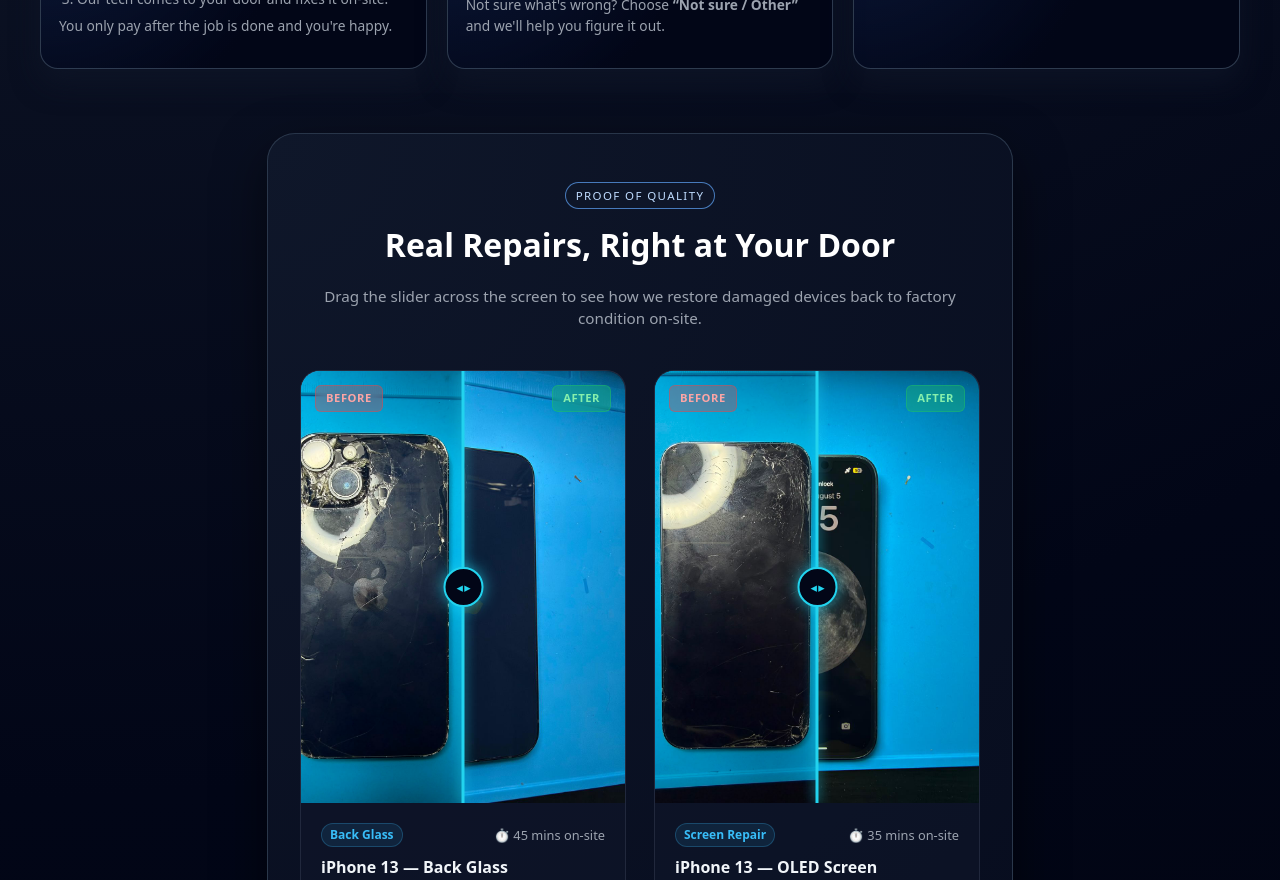
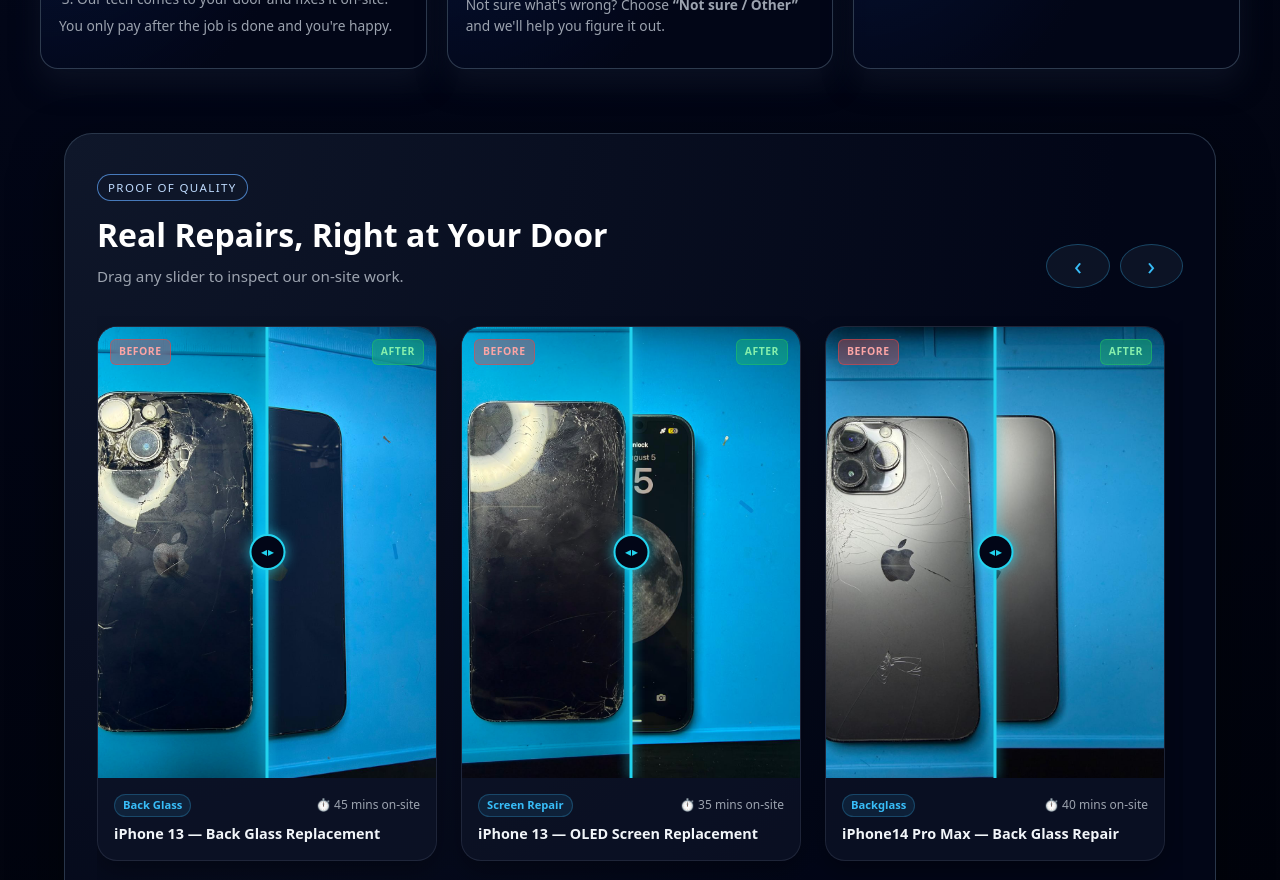
Before and after one commit to AbdelrahmanGaballa/fix-at-your-door, a React (Vite) app: page / in a window 1280 px wide. Shown: the part 1920-2800 px from the top of the page. Built offline with nearby package versions, Linux system fonts and the light colour scheme.

Commit message:
edfeseedsfefewf

```diff
--- a/src/App.css
+++ b/src/App.css
@@ -3849,3 +3849,251 @@
   font-weight: 600;
   margin: 0;
 }
+
+/* =========================================
+   BEFORE & AFTER CAROUSEL STYLES
+========================================= */
+.ba-section {
+  max-width: 1200px;
+  margin: 64px auto;
+  padding: 0 24px;
+}
+
+.ba-section-inner {
+  background: radial-gradient(circle at top left, #0f172a, #020617 75%);
+  border: 1px solid rgba(51, 65, 85, 0.8);
+  border-radius: 28px;
+  padding: 40px 32px;
+  box-shadow: 0 20px 50px rgba(0, 0, 0, 0.5);
+}
+
+.ba-header-row {
+  display: flex;
+  justify-content: space-between;
+  align-items: flex-end;
+  margin-bottom: 28px;
+  gap: 20px;
+}
+
+.ba-header-row h2 {
+  font-size: 2rem;
+  color: #fff;
+  margin: 10px 0 6px;
+  font-weight: 700;
+}
+
+.ba-header-row p {
+  color: #9ca3af;
+  font-size: 0.95rem;
+  margin: 0;
+}
+
+.ba-carousel-controls {
+  display: flex;
+  gap: 10px;
+}
+
+.ba-nav-btn {
+  width: 44px;
+  height: 44px;
+  border-radius: 50%;
+  background: rgba(15, 23, 42, 0.8);
+  border: 1px solid rgba(56, 189, 248, 0.3);
+  color: #38bdf8;
+  font-size: 1.6rem;
+  display: flex;
+  align-items: center;
+  justify-content: center;
+  cursor: pointer;
+  transition: all 0.2s ease;
+  line-height: 1;
+}
+
+.ba-nav-btn:hover {
+  background: rgba(56, 189, 248, 0.2);
+  border-color: #38bdf8;
+  transform: translateY(-2px);
+}
+
+.ba-carousel-track {
+  display: flex;
+  gap: 24px;
+  overflow-x: auto;
+  scroll-snap-type: x mandatory;
+  padding: 10px 4px 20px 4px;
+  scrollbar-width: thin;
+  scrollbar-color: rgba(56, 189, 248, 0.3) transparent;
+}
+
+.ba-carousel-track::-webkit-scrollbar {
+  height: 6px;
+}
+
+.ba-carousel-track::-webkit-scrollbar-thumb {
+  background: rgba(56, 189, 248, 0.3);
+  border-radius: 999px;
+}
+
+.ba-carousel-item {
+  flex: 0 0 320px;
+  scroll-snap-align: start;
+}
+
+@media (min-width: 768px) {
+  .ba-carousel-item {
+    flex: 0 0 340px;
+  }
+}
+
+.ba-card {
+  background: rgba(15, 23, 42, 0.6);
+  border: 1px solid rgba(148, 163, 184, 0.15);
+  border-radius: 20px;
+  overflow: hidden;
+  display: flex;
+  flex-direction: column;
+  box-shadow: 0 10px 25px rgba(0, 0, 0, 0.3);
+  transition: transform 0.2s ease, border-color 0.2s ease;
+}
+
+.ba-card:hover {
+  border-color: rgba(56, 189, 248, 0.4);
+}
+
+.ba-image-container {
+  position: relative;
+  width: 100%;
+  aspect-ratio: 3 / 4;
+  overflow: hidden;
+  cursor: ew-resize;
+  user-select: none;
+  background: #020617;
+  touch-action: pan-y;
+}
+
+.ba-img {
+  position: absolute;
+  top: 0;
+  left: 0;
+  width: 100%;
+  height: 100%;
+  object-fit: cover;
+  pointer-events: none;
+}
+
+.ba-before-wrapper {
+  position: absolute;
+  top: 0;
+  left: 0;
+  height: 100%;
+  overflow: hidden;
+  z-index: 2;
+}
+
+.ba-before-wrapper .ba-img-before {
+  position: absolute;
+  top: 0;
+  left: 0;
+  height: 100%;
+  width: 100%;
+  max-width: none;
+  object-fit: cover;
+}
+
+.ba-handle-line {
+  position: absolute;
+  top: 0;
+  bottom: 0;
+  width: 3px;
+  background: #22d3ee;
+  box-shadow: 0 0 12px #22d3ee;
+  z-index: 3;
+  transform: translateX(-50%);
+  pointer-events: none;
+}
+
+.ba-handle-thumb {
+  position: absolute;
+  top: 50%;
+  left: 50%;
+  transform: translate(-50%, -50%);
+  width: 36px;
+  height: 36px;
+  background: #020617;
+  border: 2px solid #22d3ee;
+  border-radius: 50%;
+  display: flex;
+  align-items: center;
+  justify-content: center;
+  box-shadow: 0 0 14px rgba(34, 211, 238, 0.7);
+}
+
+.ba-arrows {
+  color: #22d3ee;
+  font-size: 0.75rem;
+  font-weight: bold;
+}
+
+.ba-tag {
+  position: absolute;
+  top: 12px;
+  padding: 4px 8px;
+  border-radius: 6px;
+  font-size: 0.65rem;
+  font-weight: 700;
+  letter-spacing: 0.05em;
+  backdrop-filter: blur(8px);
+  z-index: 4;
+}
+
+.ba-tag-before {
+  left: 12px;
+  background: rgba(239, 68, 68, 0.35);
+  color: #fca5a5;
+  border: 1px solid rgba(239, 68, 68, 0.5);
+}
+
+.ba-tag-after {
+  right: 12px;
+  background: rgba(34, 197, 94, 0.35);
+  color: #86efac;
+  border: 1px solid rgba(34, 197, 94, 0.5);
+}
+
+.ba-meta {
+  padding: 16px;
+  display: flex;
+  flex-direction: column;
+  gap: 6px;
+}
+
+.ba-meta-header {
+  display: flex;
+  align-items: center;
+  justify-content: space-between;
+}
+
+.ba-pill {
+  font-size: 0.7rem;
+  font-weight: 600;
+  color: #38bdf8;
+  background: rgba(56, 189, 248, 0.1);
+  border: 1px solid rgba(56, 189, 248, 0.25);
+  padding: 2px 8px;
+  border-radius: 999px;
+}
+
+.ba-time {
+  font-size: 0.75rem;
+  color: #9ca3af;
+}
+
+.ba-title {
+  color: #f1f5f9;
+  font-size: 0.9rem;
+  font-weight: 600;
+  margin: 0;
+  white-space: nowrap;
+  overflow: hidden;
+  text-overflow: ellipsis;
+}
--- a/src/App.jsx
+++ b/src/App.jsx
@@ -1231,11 +1231,11 @@
   },
   {
     id: 3,
-    title: "iPhone 14 Pro Max — Display Restoration",
+    title: "iPhone14 Pro Max — Back Glass Repair",
     time: "40 mins on-site",
     beforeImg: iphone14ProMaxBefore,
     afterImg: iphone14ProMaxAfter,
-    badge: "Screen Repair",
+    badge: "Backglass",
   },
   {
     id: 4,
@@ -1351,21 +1351,44 @@
     </div>
   );
 }
-
-// Showcase Section Component
 function BeforeAfterSection() {
+  const scrollRef = useRef(null);
+
+  const scroll = (direction) => {
+    if (scrollRef.current) {
+      const scrollAmount = 380;
+      scrollRef.current.scrollBy({
+        left: direction === "left" ? -scrollAmount : scrollAmount,
+        behavior: "smooth",
+      });
+    }
+  };
+
   return (
     <section className="ba-section" id="repairs-showcase">
       <div className="ba-section-inner">
-        <div className="ba-header-block">
-          <span className="guarantee-pill">Proof of Quality</span>
-          <h2>Real Repairs, Right at Your Door</h2>
-          <p>Drag the slider across the screen to see how we restore damaged devices back to factory condition on-site.</p>
+        <div className="ba-header-row">
+          <div>
+            <span className="guarantee-pill">Proof of Quality</span>
+            <h2>Real Repairs, Right at Your Door</h2>
+            <p>Drag any slider to inspect our on-site work.</p>
+          </div>
+
+          <div className="ba-carousel-controls">
+            <button className="ba-nav-btn" onClick={() => scroll("left")} aria-label="Previous">
+              ‹
+            </button>
+            <button className="ba-nav-btn" onClick={() => scroll("right")} aria-label="Next">
+              ›
+            </button>
+          </div>
         </div>
 
-        <div className="ba-grid">
+        <div className="ba-carousel-track" ref={scrollRef}>
           {REPAIR_SHOWCASE.map((item) => (
-            <BeforeAfterCard key={item.id} item={item} />
+            <div key={item.id} className="ba-carousel-item">
+              <BeforeAfterCard item={item} />
+            </div>
           ))}
         </div>
       </div>
```
